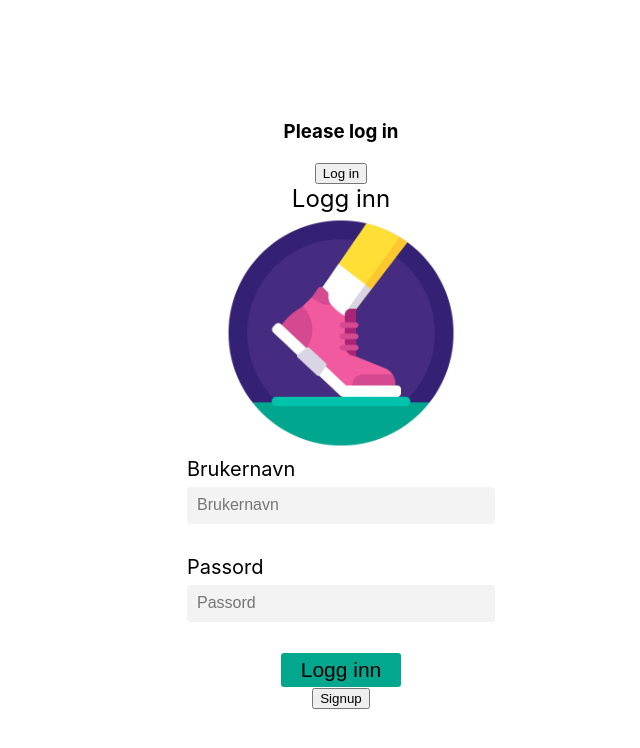
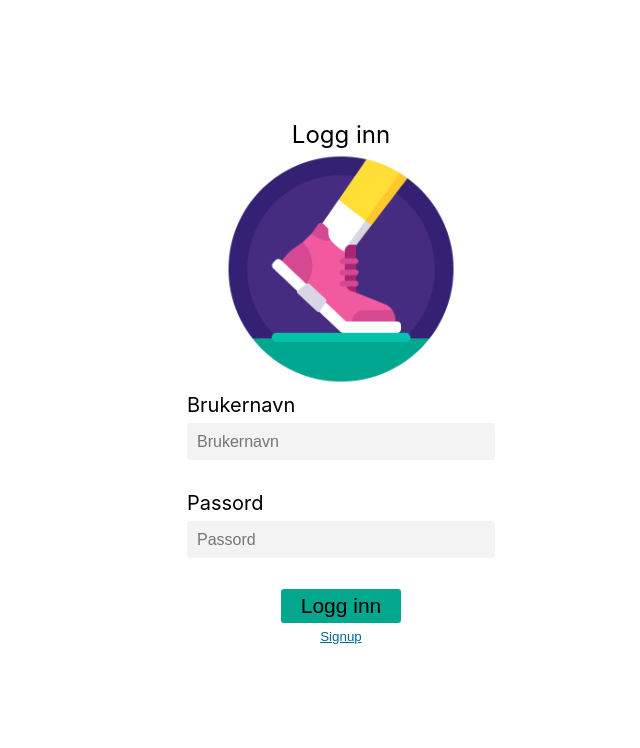
Before and after one commit to kristinelarssen/gjorno, a React (Create React App) app in the folder frontend/: page /login in a window 1280 px wide. Shown: the top 748 px of the page, without its empty margins (299-939 px from the left). Built offline with nearby package versions, Linux system fonts and the light colour scheme.

Commit message:
feat(#8): css for login navigation

```diff
--- a/frontend/src/App.tsx
+++ b/frontend/src/App.tsx
@@ -1,12 +1,12 @@
 import React, { useEffect, useState } from "react";
-import { Router, Redirect, Route, Switch, Link } from "react-router-dom";
+import { Redirect, Route, Router, Switch } from "react-router-dom";
 import "./App.css";
+import axios from "./axios";
 import LoginForm from "./components/LoginForm";
 import SignupForm from "./components/SignupForm";
+import history from "./history";
+import IUserLogin from "./interfaces/userlogin";
 import Home from "./pages/home";
-import axios from "./axios";
-import IUserLogin from "./interfaces/userlogin";
-import history from "./history";
 
 function App() {
   const [username, setUsername] = useState("");
@@ -92,17 +92,10 @@ function App() {
 
   return (
     <div className="App">
-      {isAuthenticated ? (
+      {isAuthenticated && (
         <div>
           <h3>Hello {username}</h3>
           <button onClick={handleLogOut}>Logg ut</button>
-        </div>
-      ) : (
-        <div>
-          <h3>Please log in</h3>
-          <Link to="/login">
-            <button>Log in</button>
-          </Link>
         </div>
       )}
       <Router history={history}>
--- a/frontend/src/components/LoginForm/index.tsx
+++ b/frontend/src/components/LoginForm/index.tsx
@@ -66,7 +66,7 @@ const LoginForm: React.FC<Props> = ({ handleLogin }) => {
         </form>
       </div>
       <Link to="/signup">
-        <button>Signup</button>
+        <button id="button-link">Signup</button>
       </Link>
     </div>
   );
--- a/frontend/src/components/SignupForm/index.tsx
+++ b/frontend/src/components/SignupForm/index.tsx
@@ -80,7 +80,7 @@ const SignupForm: React.FC<Props> = ({ handleSignup }) => {
         </div>
       </form>
       <Link to="/login">
-        <button>Login</button>
+        <button id="button-link">Login</button>
       </Link>
     </div>
   );
```
